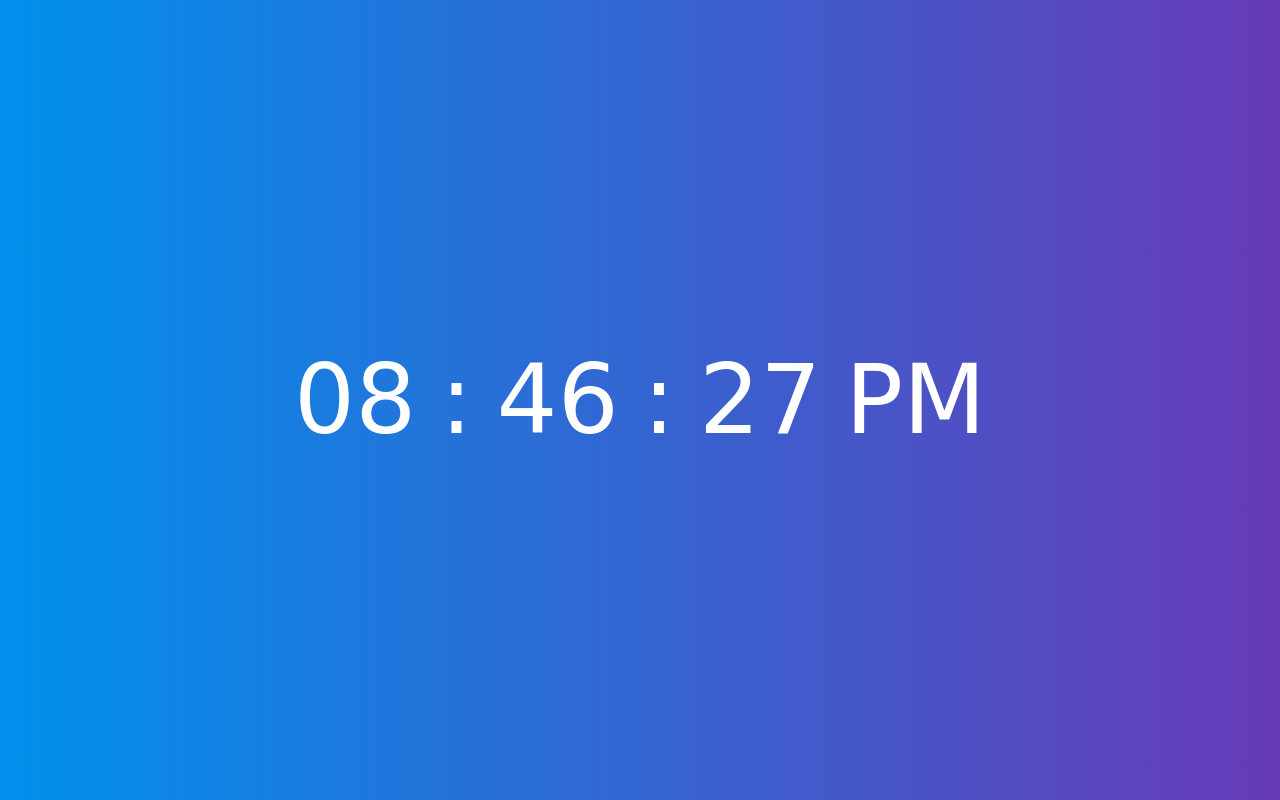
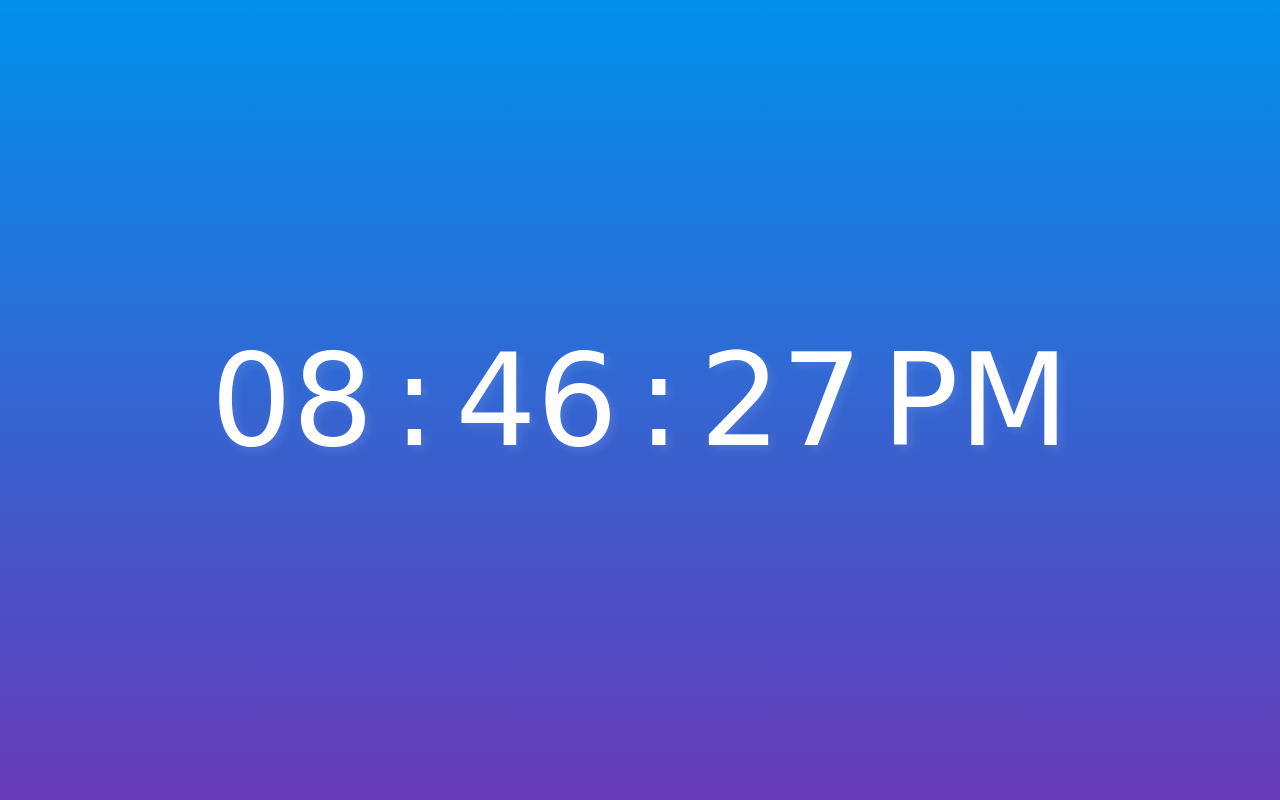
Before and after one commit to ndrada/digital-clock-app, a plain HTML site: page index.html in a window 1280 px wide. Drawn offline with Linux system fonts and the light colour scheme; a web font is replaced by a local one.

Commit message:
git commit -m "changed font sizing and front gap"

```diff
--- a/styles.css
+++ b/styles.css
@@ -1,5 +1,5 @@
 body {
-    background: linear-gradient(to right, #0091ec, #673ab7);
+    background: linear-gradient(#0091ec, #673ab7);
     font-family: 'Bagel Fat One', cursive;
     color: #fff;
     display: flex;
@@ -12,12 +12,13 @@ body {
 }
 
 .clock {
-    font-size: 6rem;
+    font-size: 10vw;
     display: flex;
-    gap: 1.5rem;
+    gap: 1.5vw;
     text-align: center;
+    text-shadow: 0.25rem 0.25rem 0.6rem rgba(255, 255, 255, 0.1);
 }
 
 #seconds {
-    min-width: 5.5rem;
+    min-width: 1.5rem;
 }
```
